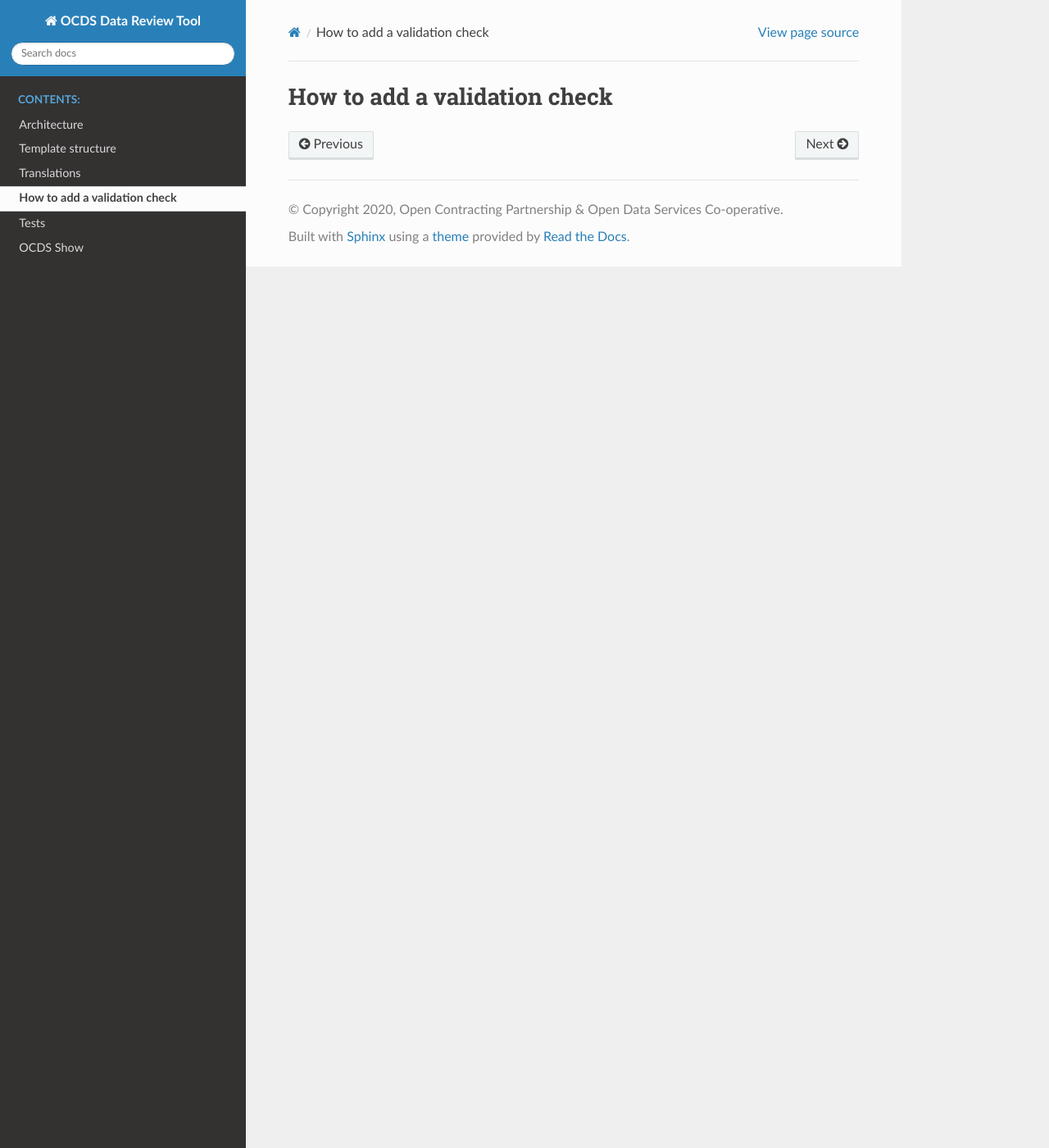
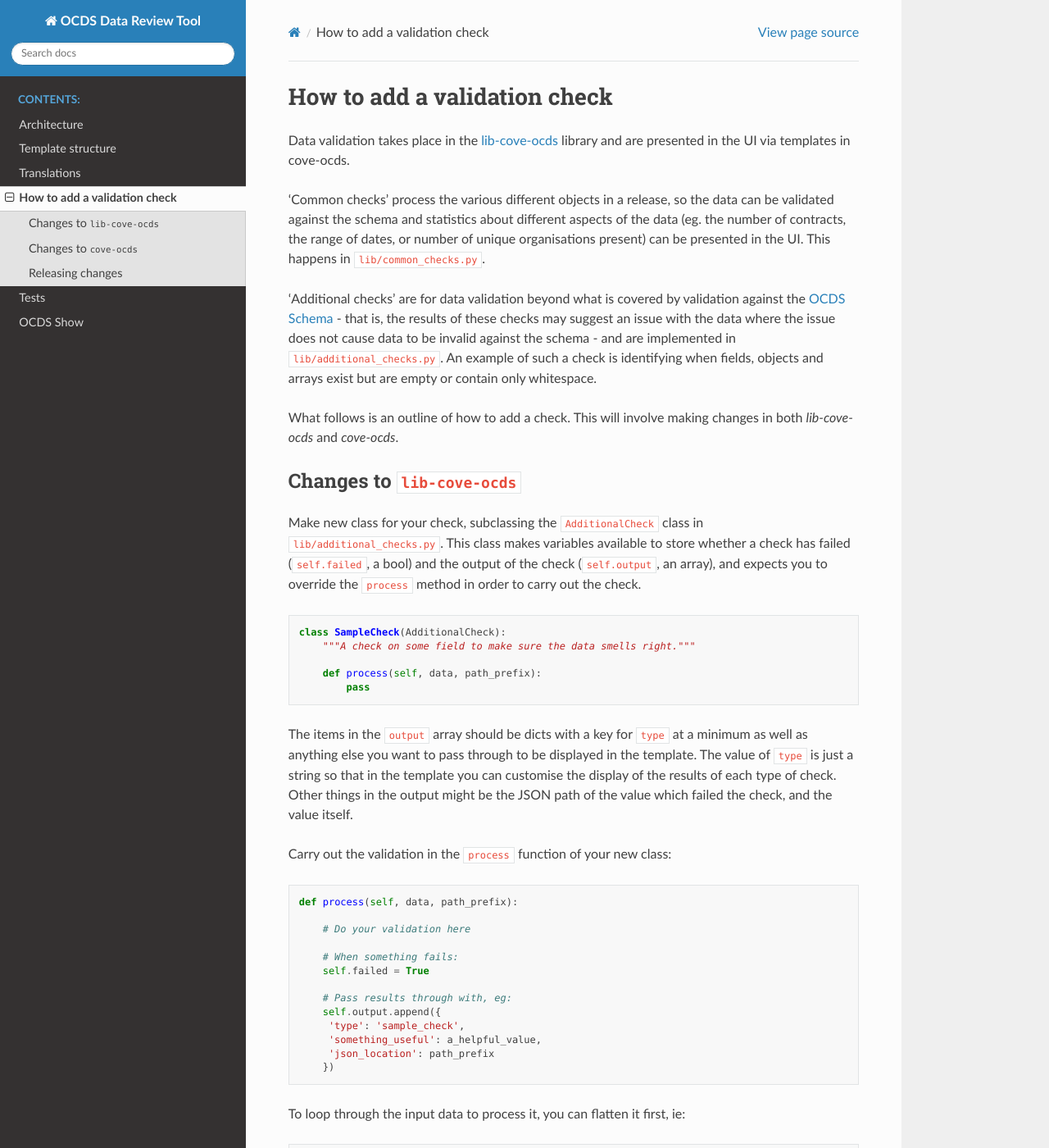
Before and after one commit to spendnetwork/silvereye, a Sphinx documentation site: the page built from docs/how-to-add-a-validation-check.rst, in a window 1280 px wide and 1400 px high. Shown: the whole window at 82% size. Built offline with Sphinx 7.4.7 and the Read the Docs theme 2.0.0, drawn with Linux system fonts in a browser that asks for light colours; some of the changed text lies outside the part shown.

Commit message:
docs: Outline for adding checks

```diff
--- a/docs/how-to-add-a-validation-check.rst
+++ b/docs/how-to-add-a-validation-check.rst
@@ -1,2 +1,87 @@
 How to add a validation check
 =============================
+
+Data validation takes place in the `lib-cove-ocds <https://github.com/open-contracting/lib-cove-ocds>`_ library and are presented in the UI via templates in cove-ocds.
+
+'Common checks' process the various different objects in a release, so the data can be validated against the schema and statistics about different aspects of the data (eg. the number of contracts, the range of dates, or number of unique organisations present) can be presented in the UI. This happens in ``lib/common_checks.py``.
+
+'Additional checks' are for data validation beyond what is covered by validation against the `OCDS Schema <https://github.com/open-contracting/lib-cove-ocds/blob/master/libcoveocds/schema.py>`_ - that is, the results of these checks may suggest an issue with the data where the issue does not cause data to be invalid against the schema - and are implemented in ``lib/additional_checks.py``. An example of such a check is identifying when fields, objects and arrays exist but are empty or contain only whitespace.
+
+What follows is an outline of how to add a check. This will involve making changes in both `lib-cove-ocds` and `cove-ocds`.
+
+Changes to ``lib-cove-ocds``
+----------------------------
+
+Make new class for your check, subclassing the ``AdditionalCheck`` class in ``lib/additional_checks.py``. This class makes variables available to store whether a check has failed (``self.failed``, a bool) and the output of the check (``self.output``, an array), and expects you to override the ``process`` method in order to carry out the check.
+
+.. code-block:: python
+
+    class SampleCheck(AdditionalCheck):
+        """A check on some field to make sure the data smells right."""
+
+        def process(self, data, path_prefix):
+            pass
+
+
+The items in the ``output`` array should be dicts with a key for ``type`` at a minimum as well as anything else you want to pass through to be displayed in the template. The value of ``type`` is just a string so that in the template you can customise the display of the results of each type of check. Other things in the output might be the JSON path of the value which failed the check, and the value itself.
+
+Carry out the validation in the ``process`` function of your new class:
+
+.. code-block:: python
+
+    def process(self, data, path_prefix):
+
+        # Do your validation here
+
+        # When something fails:
+        self.failed = True
+
+        # Pass results through with, eg:
+        self.output.append({
+         'type': 'sample_check',
+         'something_useful': a_helpful_value,
+         'json_location': path_prefix
+        })
+
+To loop through the input data to process it, you can flatten it first, ie:
+
+.. code-block:: python
+
+    flattened_data = OrderedDict(flatten_dict(data))
+
+    for key, value in flattened_data.items():
+        # do stuff with each field
+
+Add the class to the array of checks so they get run when data is loaded (this happens in `the top level common_checks.py <https://github.com/open-contracting/lib-cove-ocds/blob/master/libcoveocds/common_checks.py>`_).
+
+.. code-block:: python
+
+    TEST_CLASSES = {
+        'additional': [
+            # ...
+            SampleCheck
+            # ...
+        ]
+    }
+
+Add tests for your new check in ``tests/test_additional_checks.py``. You might need to add new test data in ``tests/fixtures/additional_checks/``.
+
+Changes to ``cove-ocds``
+------------------------
+
+The templates need updating to display the results of your additional checks. It's likely that the only file you need to modify is ``templates/cove_ocds/additional_checks_table.html``.
+
+Add a clause for your new check using ``{% if type == 'sample_check' %}`` (where ``sample_check`` is the ``type`` you set in the output) and then display the results how you see fit. You can integrate them into the existing additional checks table, or output them some other way if that makes more sense. Iterate through the output you set, eg:
+
+.. code-block:: html
+
+    {% for value in values|slice:":3" %}
+      <li>{{ value.something_useful }}</li>
+    {% endfor %}
+
+If you add new copy to the template, don't forget the :doc:`translations`.
+
+Releasing changes
+-----------------
+
+When you make changes in `lib-cove-ocds` that changes in `cove-ocds` are dependent upon, remember to update the version number of `lib-cove-ocds` in the same PR, and make a new release once the PR is merged. Then in your PR against `cove-ocds` you can also update the version of the `lib-cove-ocds` dependency to match your update.
```
